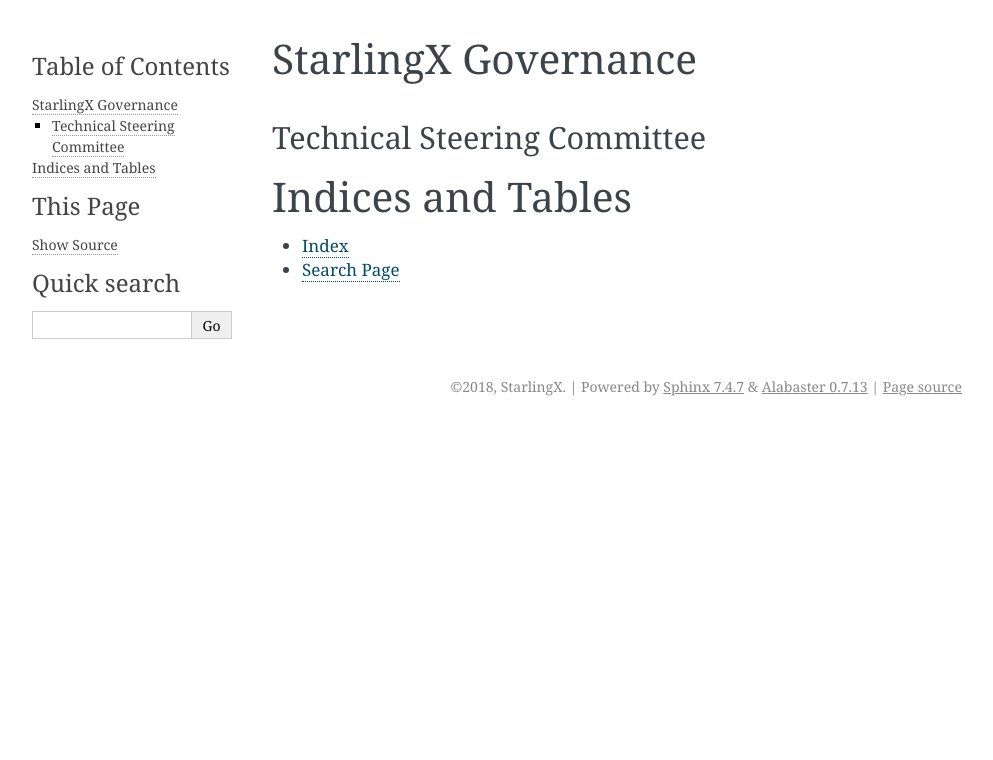
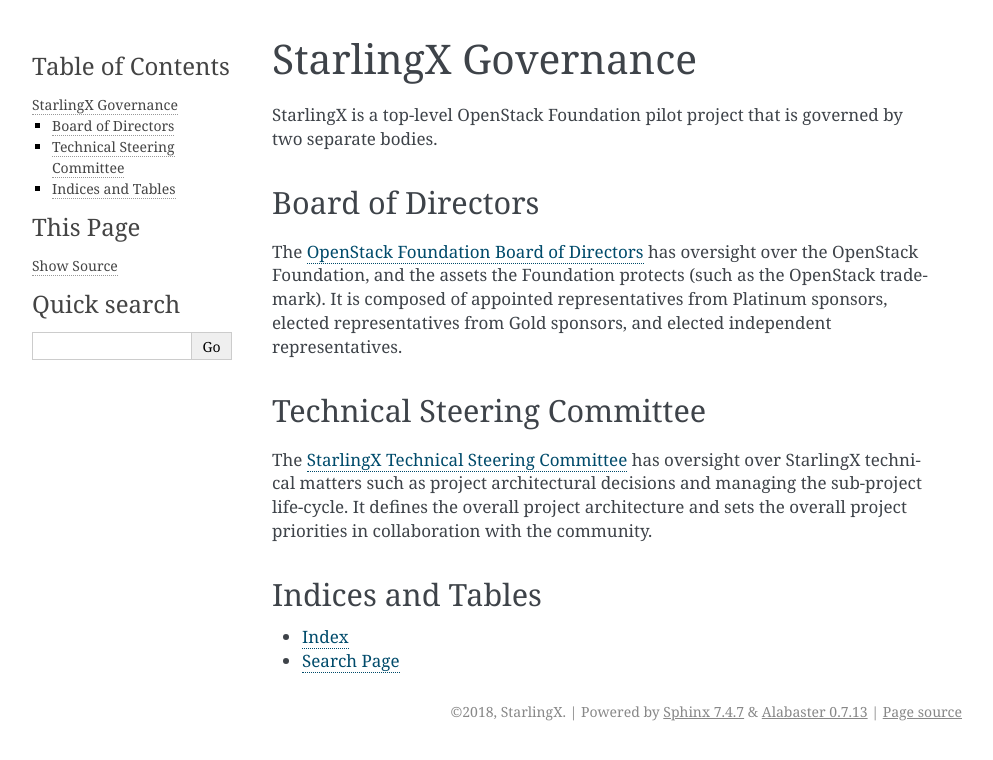
Before and after one commit to openstack-archive/stx-governance, a Sphinx documentation site: the page built from doc/source/index.rst, in a window 1280 px wide. Shown: the top 760 px of the page, without its empty margins (148-1141 px from the left). Built offline with Sphinx 7.4.7, drawn with Linux system fonts in a browser that asks for light colours.

Commit message:
Begin fleshing out the governance site
* Set up structure of docs to leave room for other entities governance
  to live here.
* Add a top-level CC-BY-3.0 LICENSE file

Change-Id: Ie9635778161dc1f79bbf8e78557501b9173e796a
Signed-off-by: Dean Troyer <dtroyer@gmail.com>

```diff
--- a/doc/source/index.rst
+++ b/doc/source/index.rst
@@ -1,3 +1,4 @@
+====================
 StarlingX Governance
 ====================
 
@@ -5,14 +6,35 @@
     :maxdepth: 2
     :caption: Contents:
 
+StarlingX is a top-level OpenStack Foundation pilot project that is governed
+by two separate bodies.
+
+Board of Directors
+==================
+
+The `OpenStack Foundation Board of Directors`_ has oversight over the OpenStack
+Foundation, and the assets the Foundation protects (such as the OpenStack
+trademark). It is composed of appointed representatives from Platinum sponsors,
+elected representatives from Gold sponsors, and elected independent
+representatives.
+
+.. _`OpenStack Foundation Board of Directors`: https://wiki.openstack.org/wiki/Governance/Foundation
+
 Technical Steering Committee
-----------------------------
+============================
+
+The `StarlingX Technical Steering Committee`_ has oversight over StarlingX
+technical matters such as project architectural decisions and managing the
+sub-project life-cycle. It defines the overall project architecture and
+sets the overall project priorities in collaboration with the community.
+
+.. _`StarlingX Technical Steering Committee`: /governance/tsc/
 
 .. toctree::
     :glob:
     :maxdepth: 1
 
-    reference/*
+    reference/tsc/*
 
 Indices and Tables
 ==================
```
Also changed, not shown: reference/tsc/index.rst (added, +24 -0 lines), reference/tsc/stx_charter.rst (renamed from reference/stx_charter.rst), 2 other files.
